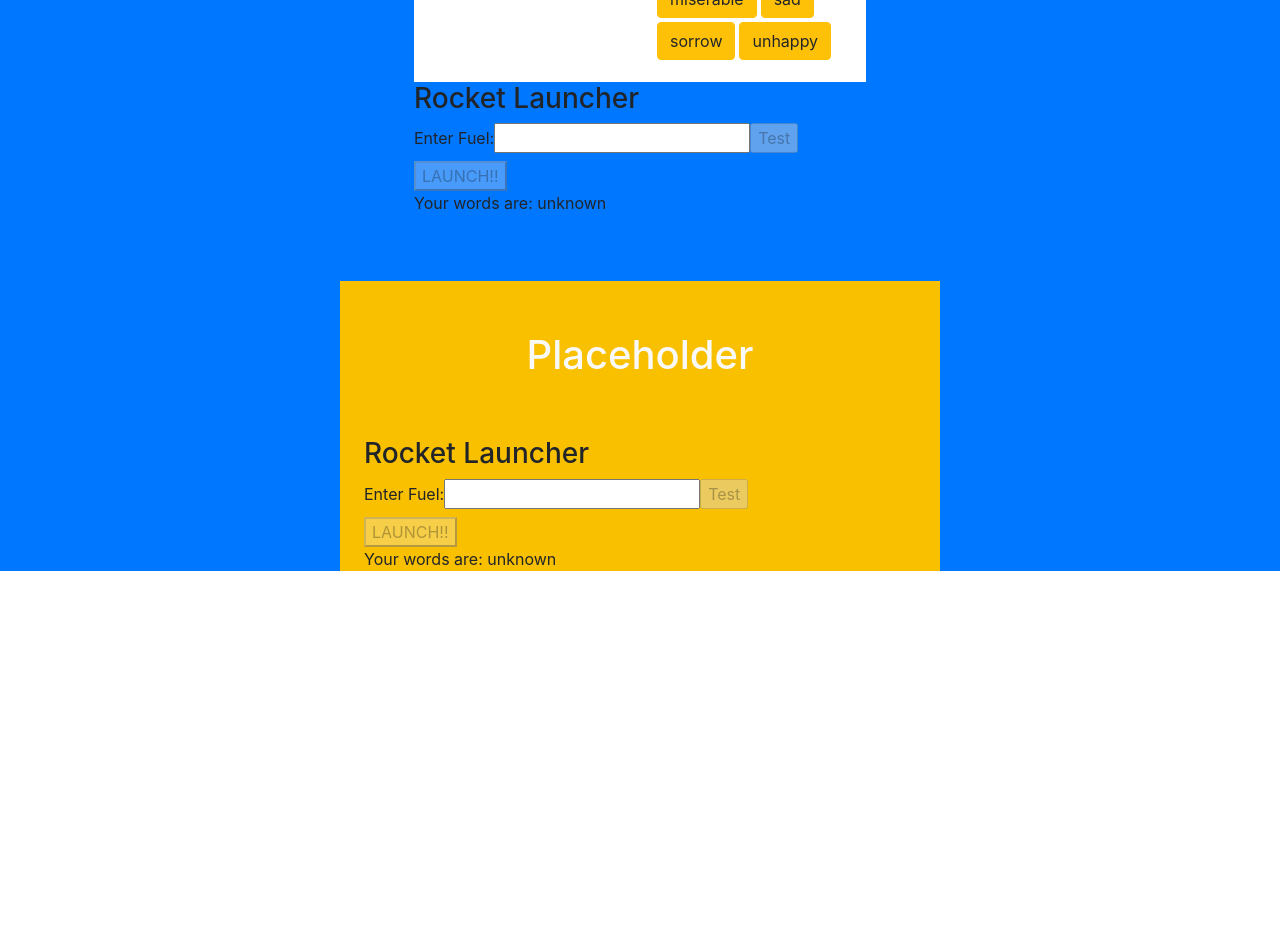
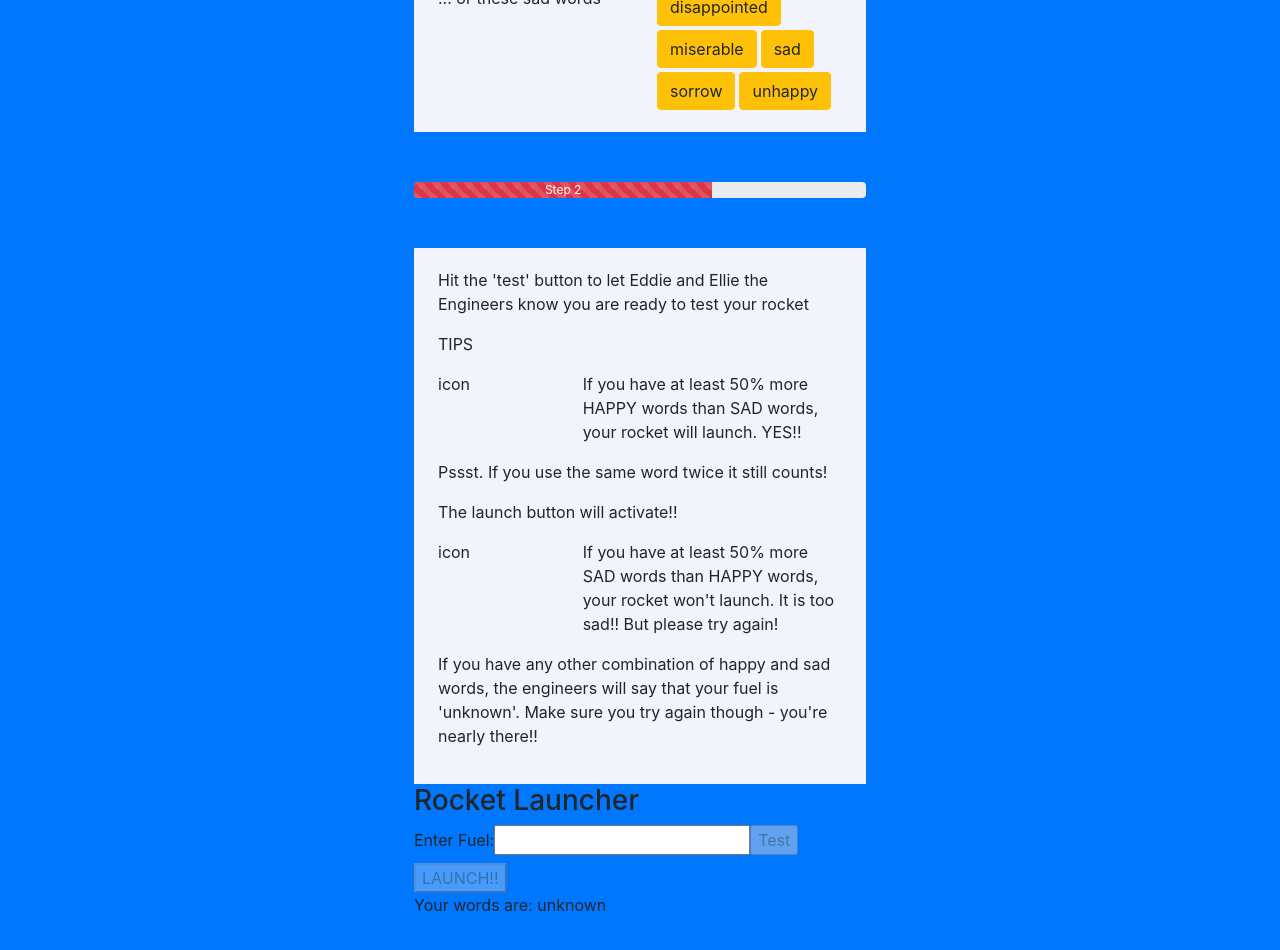
Before and after one commit to maraesa100/TWSU-frontend, a React (Create React App) app: page / in a window 1280 px wide. Shown: the part 920-1870 px from the top of the page. Before the commit the page ends 1507 px from the top, so only its background shows below. Built offline with nearby package versions, Linux system fonts and the light colour scheme.

Commit message:
adding step two instructions

```diff
--- a/src/components/ProgressBar.tsx
+++ b/src/components/ProgressBar.tsx
@@ -13,13 +13,15 @@ export const Title: React.FC<ProgressBar> = ({
 }) => (
   <div
     style={{
+      paddingTop: 50,
+
       paddingBottom: 50
     }}
   >
     <ProgressBar
       striped
       variant='danger'
-      label={'Step' + stepNumber}
+      label={'Step ' + stepNumber}
       now={amountOfProgress ? amountOfProgress : 0}
     />
   </div>
--- /dev/null
+++ b/src/components/StepTwoInstructions.tsx
@@ -0,0 +1,67 @@
+import * as React from 'react'
+import Container from '@material-ui/core/Container'
+import Row from 'react-bootstrap/Row'
+import Col from 'react-bootstrap/Col'
+import Image from 'react-bootstrap/Image'
+import Button from 'react-bootstrap/Button'
+
+interface StepTwoInstructionsProps {}
+export const StepTwoInstructions: React.FC = ({}) => (
+  <Container
+    style={{
+      backgroundColor: '#F3F4FB',
+      paddingTop: 20,
+      paddingBottom: 20
+    }}
+  >
+    <Row>
+      <Col xs={12} md={12}>
+        <p>
+          Hit the 'test' button to let Eddie and Ellie the Engineers know you
+          are ready to test your rocket
+        </p>
+      </Col>
+
+      <Col xs={12} md={12}>
+        <p>TIPS</p>
+      </Col>
+
+      <Col xs={12} md={4}>
+        <p>icon</p>
+      </Col>
+      <Col xs={12} md={8}>
+        <p>
+          If you have at least 50% more HAPPY words than SAD words, your rocket
+          will launch. YES!!
+        </p>
+      </Col>
+
+      <Col xs={12} md={12}>
+        <p>Pssst. If you use the same word twice it still counts!</p>
+      </Col>
+
+      <Col xs={12} md={12}>
+        <p>The launch button will activate!!</p>
+      </Col>
+      <Col xs={12} md={4}>
+        <p>icon</p>
+      </Col>
+      <Col xs={12} md={8}>
+        <p>
+          If you have at least 50% more SAD words than HAPPY words, your rocket
+          won't launch. It is too sad!! But please try again!
+        </p>
+      </Col>
+
+      <Col xs={12} md={12}>
+        <p>
+          If you have any other combination of happy and sad words, the
+          engineers will say that your fuel is 'unknown'. Make sure you try
+          again though - you're nearly there!!
+        </p>
+      </Col>
+    </Row>
+  </Container>
+)
+
+export default StepTwoInstructions
--- a/src/components/WordInstructions.tsx
+++ b/src/components/WordInstructions.tsx
@@ -22,7 +22,7 @@ interface WordInstructionsProps {}
 export const WordInstructions: React.FC = ({}) => (
   <Container
     style={{
-      backgroundColor: 'white',
+      backgroundColor: '#F3F4FB',
       paddingTop: 20,
       paddingBottom: 20
     }}
--- a/src/pages/HomePage.tsx
+++ b/src/pages/HomePage.tsx
@@ -9,6 +9,7 @@ import PowerComponent from '../components/PowerComponent'
 import MenuBar from '../components/MenuBar'
 import ProgressBar from '../components/ProgressBar'
 import WordInstructions from '../components/WordInstructions'
+import StepTwoInstructions from '../components/StepTwoInstructions'
 
 // Material UI imports
 import Container from '@material-ui/core/Container'
@@ -109,6 +110,10 @@ class HomePage extends React.Component<MyProps, MyState> {
 
             <WordInstructions />
 
+            <ProgressBar amountOfProgress={66} stepNumber={2} />
+
+            <StepTwoInstructions />
+
             <RocketLaunch
               onSubmit={e => this.handleSubmit(e)}
               formValue={this.state.formValue}
```
